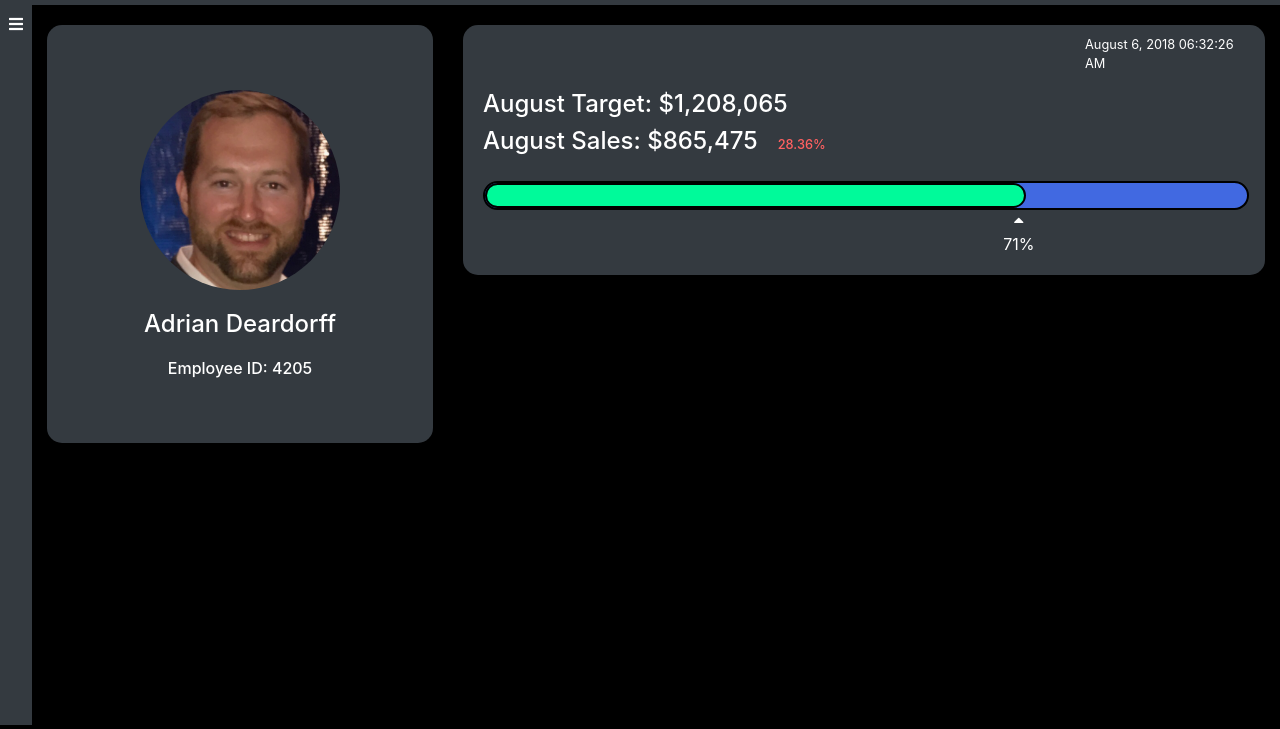
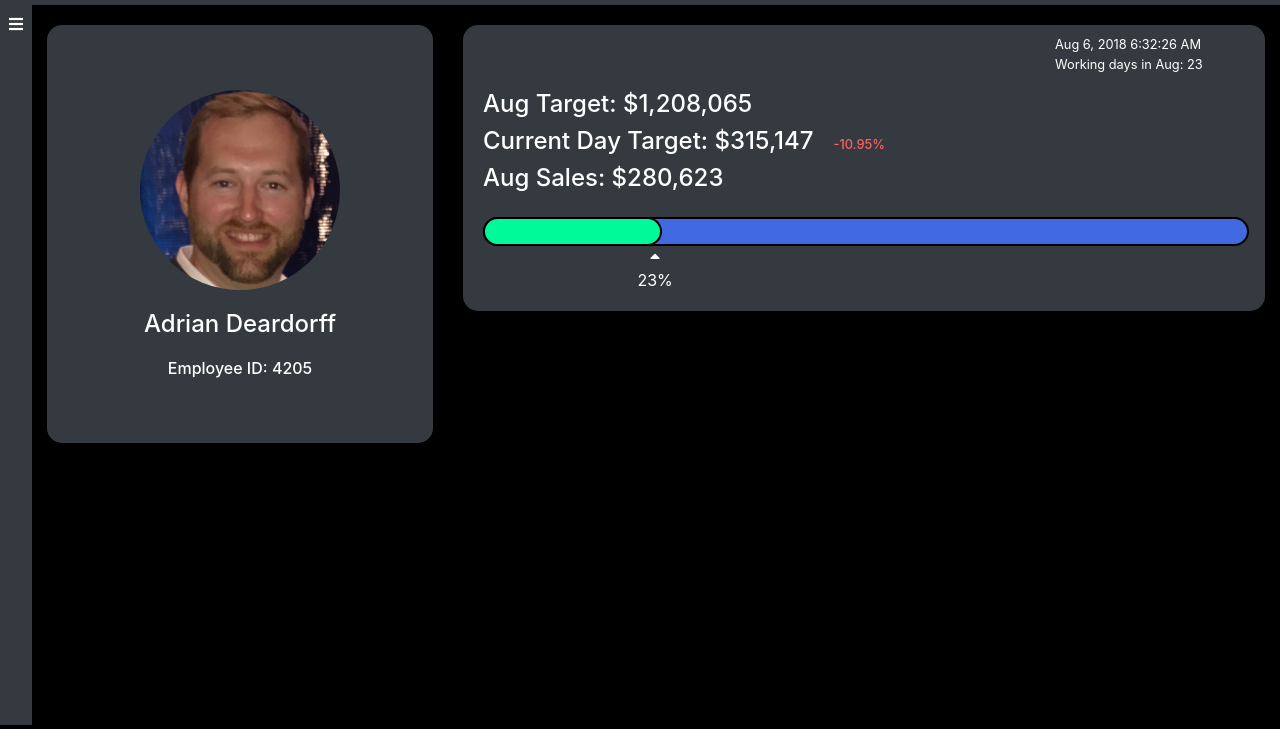
Before and after one commit to 80deardorff/dashboard, a plain HTML site: page index.html in a window 1280 px wide. Shown: the part 71-800 px from the top of the page. Drawn offline with nearby package versions, Linux system fonts and the light colour scheme.

Commit message:
Added number of working days in month. Added current day target.

```diff
--- a/css/main.css
+++ b/css/main.css
@@ -92,17 +92,21 @@ body {
     display: inline-block;
     position: relative;
 }
-#time {
+#time,
+#workingDays {
     position: absolute;
     top: 10px;
     right: 10px;
-    width: 170px;
+    width: 200px;
     font-size: 0.8rem;
+}
+#workingDays {
+    top: 30px;
 }
 #span1 {
     font-size: 0.8rem;
     margin-left: 20px;
-    color: #ff6161;
+    color: green;
 }
 .targetBar {
     margin-top: 25px;
@@ -116,11 +120,14 @@ body {
 }
 #salesBar {
     width: 0;
-    height: 25px;
+    height: 100%;
     border: 2px solid black;
     border-radius: 25px;
     background-color: mediumspringgreen;
     position: absolute;
+    top: -2px;
+    left: -2px;
+    box-sizing: content-box;
 }
 #indicator {
     text-align: center;
--- a/index.html
+++ b/index.html
@@ -53,7 +53,9 @@
 		<div class="col-12 col-lg-offset-4 col-lg-8">
 			<div class="sales element">
 				<p id="time"></p>
+				<p id="workingDays"></p>
 				<h4 id="monthTarget"></h4>
+				<h4 id="mtdTarget"></h4>
 				<h4 id="currentSales"></h4>
 				<div class="targetBar">
 					<div id="salesBar"></div>
--- a/js/main.js
+++ b/js/main.js
@@ -5,7 +5,7 @@ var user = [{
     idNum: '',
     img: 'img/adrianDeardorff.png',
     target: 1208065,
-    sales: 865475
+    sales: 280623
 }]
 
 // GENERATING A 4 DIGIT RANDOM ID NUMBER
@@ -28,9 +28,9 @@ $('#userName').text(user[0].firstName + ' ' + user[0].lastName);
 $('#userId').text('Employee ID: ' + user[0].idNum);
 
 // TIME VARIABLES
-var now, year, month, day, hour, minute, second, meridiem;
-var monthNames = ["January", "February", "March", "April", "May", "June",
-"July", "August", "September", "October", "November", "December"];
+var now, year, month, day, hour, minute, second, meridiem, workingDays;
+var monthNames = ["Jan", "Feb", "Mar", "Apr", "May", "Jun",
+"Jul", "Aug", "Sep", "Oct", "Nov", "Dec"];
 
 // FUNCTION FOR DISPLAYING TIME
 function currentTime() {
@@ -38,7 +38,7 @@ function currentTime() {
     year = now.getFullYear();
     month = monthNames[now.getMonth()];
     day = now.getDate();
-    hour = formatAddZero(formatToStandardTime(now.getHours()));
+    hour = toStandardTime(now.getHours());
     minute = formatAddZero(now.getMinutes());
     second = formatAddZero(now.getSeconds());
     meridiem = (function() {
@@ -48,8 +48,10 @@ function currentTime() {
                             return 'AM';
                         }
                     })();
+    workingDays = getWeekdaysInMonth(now.getMonth(), year);
     // CURRENT TIME
     $('#time').text(month + ' ' + day + ', ' + year + ' ' + hour + ':' + minute + ':' + second + ' ' + meridiem);
+    $('#workingDays').text('Working days in ' + month + ': ' + getWeekdaysInMonth(now.getMonth(), year));
     setTimeout(function() {
         currentTime();
     }, 1000)
@@ -59,19 +61,32 @@ currentTime();
 // SALES VARIABLES
 var target = user[0].target;
 var sales = user[0].sales;
-var diff = target - sales;
+var currentTarget = target / workingDays * day;
+var percentPlusMinus = (currentTarget - sales) / currentTarget * 100;
 
 // MONTHLY TARGET
 $('#monthTarget').text(month + ' Target: $' + target.toLocaleString(undefined, {maximumFractionDigits:0}));
+
+// MONTH TO DATE TARGET
+$('#mtdTarget').text('Current Day Target: $' + currentTarget.toLocaleString(undefined, {maximumFractionDigits:0}));
 
 // CURRENT SALES
 $('#currentSales').text(month + ' Sales: $' + sales.toLocaleString(undefined, {maximumFractionDigits:0}));
 
 // STATUS FOR TIME OF MONTH
 var span1 = document.createElement('span');
-span1.innerText = (diff / target * 100).toLocaleString(undefined, {maximumFractionDigits:2}) + '%';
+span1.innerText = percentPlusMinus.toLocaleString(undefined, {maximumFractionDigits:2}) + '%';
 span1.setAttribute('id', 'span1');
-$('#currentSales').append(span1);
+$('#mtdTarget').append(span1);
+
+// SETS STYLE TO GREEN AND ADDS A PLUS SIGN IF ABOVE TARGET
+if (percentPlusMinus > 0) {
+    span1.innerText = '-' + percentPlusMinus.toLocaleString(undefined, {maximumFractionDigits:2}) + '%';
+    span1.setAttribute('style', 'color: #ff6161');
+}
+else {
+    span1.innerText = '+' + (percentPlusMinus * -1).toLocaleString(undefined, {maximumFractionDigits:2}) + '%';
+}
 
 // SALES BAR BASED ON PERCENT OF TARGET FOR MONTH
 var monthPercent = Math.floor((sales / target * 100)).toLocaleString(undefined, {maximumFractionDigits:0});
@@ -86,8 +101,10 @@ if (monthPercent < 3) {
 $('#indicator').css({'left': monthPercent - 3 + '%', 'transition': 'left 3.0s ease-in-out'})
 
 // FUNCTION FOR CHANGING FROM MILITARY TIME TO STANDARD TIME
-function formatToStandardTime(hour) {
-    if (hour > 12) {
+function toStandardTime(hour) {
+    if (hour == 0) {
+        return 12;
+    } else if (hour > 12) {
         return hour - 12;
     } else {
         return hour;
@@ -104,15 +121,22 @@ function formatAddZero(num) {
 };
 
 // FUNCTION FOR COUNTING NUMBER OF WORKING DAYS IN MONTH
-// function isWeekday(year, month, day) {
-// var day = new Date(year, month, day).getDay();
-// return day !=0 && day !=6;
-// }
-// function getWeekdaysInMonth(month, year) {
-// var days = daysInMonth(month, year);
-// var weekdays = 0;
-// for(var i=0; i< days; i++) {
-//     if (isWeekday(year, month, i+1)) weekdays++;
-// }
-// return weekdays;
-// }
+function isWeekday(year, month, day) {
+    var day = new Date(year, month, day).getDay();
+    return day !=0 && day !=6;
+}
+function getWeekdaysInMonth(month, year) {
+    var days = daysInMonth(month, year);
+    var weekdays = 0;
+    for(var i=0; i< days; i++) {
+        if (isWeekday(year, month, i+1)) {
+            weekdays++;
+        }
+    }
+    return weekdays;
+}
+function daysInMonth(month, year) {
+  //Day 0 is the last day in the previous month
+ return new Date(year, month + 1, 0).getDate();
+// Here January is 0 based
+};
```
